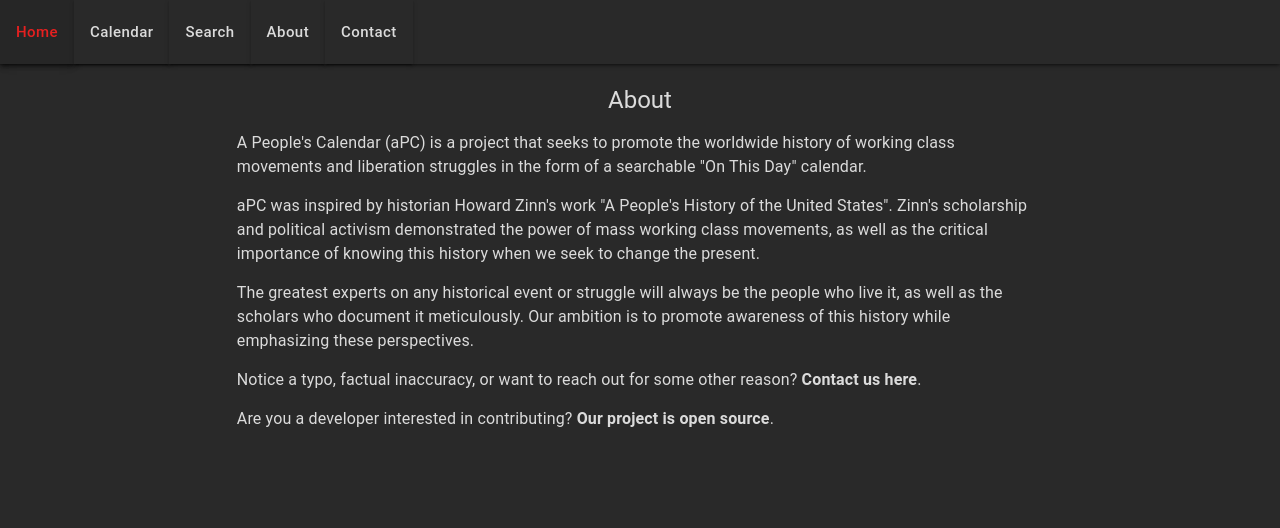
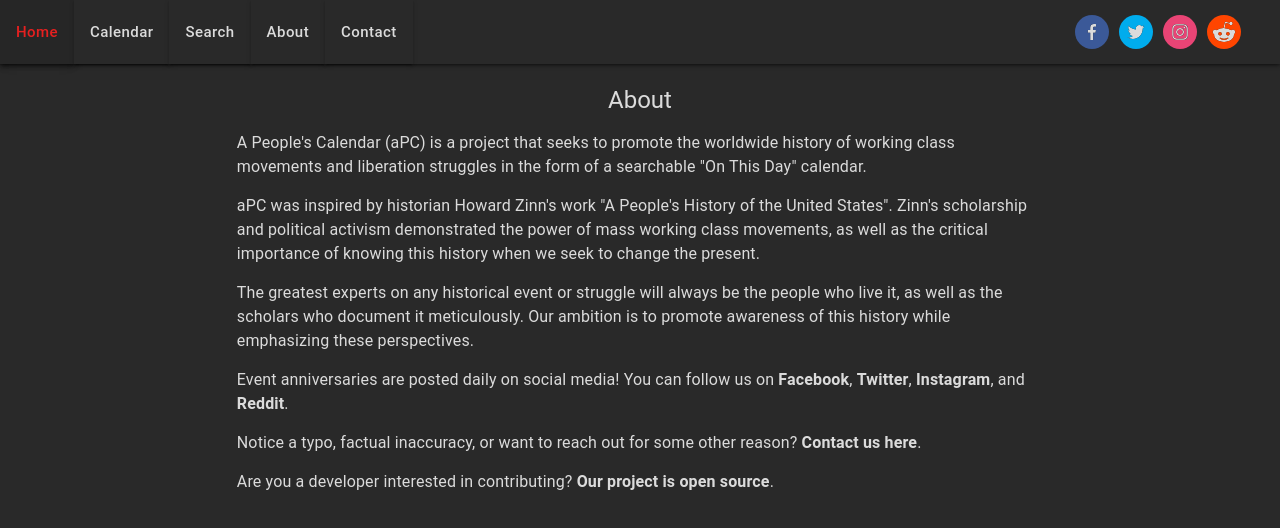
Before and after one commit to aPeoplesCalendar/apc-web, a React (Create React App) app: page /about in a window 1280 px wide. Shown: the top 528 px of the page. Built offline with nearby package versions, Linux system fonts and the light colour scheme.

Commit message:
added links to social media pages in nav bar on big screens and about page

```diff
--- a/src/components/About/About.tsx
+++ b/src/components/About/About.tsx
@@ -4,6 +4,7 @@
 import { generatePath } from "react-router-dom";
 import { ROUTES } from "../../constants/routes";
 import * as styles from "./About.styles";
+import { SOCIAL_LINKS } from "../../constants/socialLinks";
 
 export const About = () => {
   return (
@@ -38,6 +39,48 @@
         </Fade>
         <Fade in={true} timeout={1800}>
           <Typography>
+            {`Event anniversaries are posted daily on social media! You can follow
+            us on `}
+            <Typography
+              component="a"
+              sx={styles.aboutLinkStyle}
+              href={SOCIAL_LINKS.facebook}
+              target="_blank"
+            >
+              Facebook
+            </Typography>
+            {`, `}
+            <Typography
+              component="a"
+              sx={styles.aboutLinkStyle}
+              href={SOCIAL_LINKS.twitter}
+              target="_blank"
+            >
+              Twitter
+            </Typography>
+            {`, `}
+            <Typography
+              component="a"
+              sx={styles.aboutLinkStyle}
+              href={SOCIAL_LINKS.instagram}
+              target="_blank"
+            >
+              Instagram
+            </Typography>
+            {`, and `}
+            <Typography
+              component="a"
+              sx={styles.aboutLinkStyle}
+              href={SOCIAL_LINKS.reddit}
+              target="_blank"
+            >
+              Reddit
+            </Typography>
+            .
+          </Typography>
+        </Fade>
+        <Fade in={true} timeout={2150}>
+          <Typography>
             {`Notice a typo, factual inaccuracy, or want to reach out for some
             other reason? `}
             <Typography
--- a/src/components/App/App.tsx
+++ b/src/components/App/App.tsx
@@ -9,7 +9,7 @@
 import { SpecificEvent } from "../Calendar/SpecificEvent/SpecificEvent";
 import { Contact } from "../Contact/Contact";
 import { Homepage } from "../Homepage/Homepage";
-import { NavBar } from "../Navbar/NavBar";
+import { NavBar } from "../NavBar/NavBar";
 import { ROUTES } from "../../constants/routes";
 import { backgroundColor, theme } from "../../constants/globalStyles";
 import { ResponsiveAppContainer } from "../ResponsiveAppContainer/ResponsiveAppContainer";
--- a/src/components/Calendar/ShareIcons/ShareIcons.tsx
+++ b/src/components/Calendar/ShareIcons/ShareIcons.tsx
@@ -36,6 +36,7 @@
   const defaultIconProps = {
     style: { width: 34, height: 34 },
     fgColor: defaultTextColor,
+    target: "_blank",
   };
 
   const facebookLink = `https://www.facebook.com/sharer/sharer.php?${new URLSearchParams(
--- a/src/components/Navbar/NavBar.styles.ts
+++ b/src/components/Navbar/NavBar.styles.ts
@@ -75,3 +75,11 @@
   display: "flex",
   alignItems: "center",
 };
+
+export const socialLinksContainer = {
+  marginLeft: "auto",
+  alignItems: "center",
+  gap: "10px",
+  marginRight: "15px",
+  display: { xs: "none", md: "flex" },
+};
--- a/src/components/Navbar/NavBar.tsx
+++ b/src/components/Navbar/NavBar.tsx
@@ -9,9 +9,12 @@
 import Container from "@mui/material/Container";
 import Button from "@mui/material/Button";
 import MenuItem from "@mui/material/MenuItem";
-import * as styles from "./NavBar.styles";
 import { ROUTES } from "../../constants/routes";
 import { useNavigate } from "react-router";
+import * as styles from "./NavBar.styles";
+import { SocialIcon } from "react-social-icons";
+import { defaultTextColor } from "../../constants/globalStyles";
+import { SOCIAL_LINKS } from "../../constants/socialLinks";
 
 export const NavBar = () => {
   const navigate = useNavigate();
@@ -54,6 +57,12 @@
     },
   ];
 
+  const defaultIconProps = {
+    style: { width: 34, height: 34 },
+    fgColor: defaultTextColor,
+    target: "_blank",
+  };
+
   return (
     <AppBar position="static">
       <Container maxWidth="xl">
@@ -66,6 +75,26 @@
             >
               Home
             </Button>
+          </Box>
+          <Box
+            sx={styles.mediumNavBarButtonsContainer}
+            data-testid="full-nav-links"
+          >
+            {pages.map(({ navText, route }) => (
+              <Button
+                key={navText}
+                onClick={() => handleNavItemClick(route)}
+                sx={styles.mediumAppBarButtons}
+                variant="contained"
+              >
+                {navText}
+              </Button>
+            ))}
+          </Box>
+          <Box sx={styles.socialLinksContainer}>
+            {Object.values(SOCIAL_LINKS).map((link) => (
+              <SocialIcon key={link} url={link} {...defaultIconProps} />
+            ))}
           </Box>
           <Box sx={styles.smallNavContentStyle}>
             <IconButton
@@ -109,6 +138,7 @@
                 </MenuItem>
               ))}
             </Menu>
+
             <Box sx={styles.smallLogoContainer}>
               <Typography
                 variant="h5"
@@ -121,21 +151,6 @@
               </Typography>
             </Box>
           </Box>
-          <Box
-            sx={styles.mediumNavBarButtonsContainer}
-            data-testid="full-nav-links"
-          >
-            {pages.map(({ navText, route }) => (
-              <Button
-                key={navText}
-                onClick={() => handleNavItemClick(route)}
-                sx={styles.mediumAppBarButtons}
-                variant="contained"
-              >
-                {navText}
-              </Button>
-            ))}
-          </Box>
         </Toolbar>
       </Container>
     </AppBar>
--- /dev/null
+++ b/src/constants/socialLinks.ts
@@ -0,0 +1,6 @@
+export const SOCIAL_LINKS = {
+  facebook: "https://www.facebook.com/profile.php?id=100082627269952",
+  twitter: "https://twitter.com/aPeoplesCal",
+  instagram: "https://instagram.com/apeoplescalendar?igshid=ZDdkNTZiNTM=",
+  reddit: "https://www.reddit.com/r/aPeoplesCalendar",
+};
```
